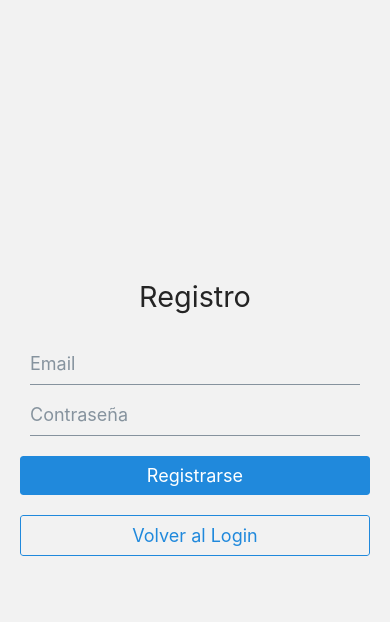
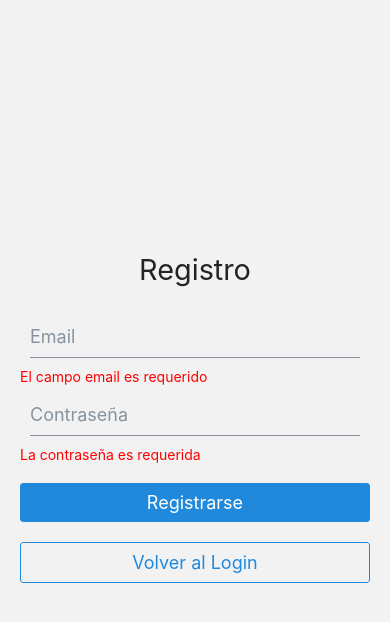
Before and after one commit to jclabrand/postgrado-univalle-modulo5-MiComidaFavorita, a React Native app: screen /Register in a window 390 px wide. Both pictures are taken after a click on the button "Registrarse". Shown: the top 622 px of the page. Built offline with nearby package versions, Linux system fonts and the light colour scheme; no server answers.

Commit message:
feat: validacion de campos

```diff
--- a/src/screens/RegisterScreen.js
+++ b/src/screens/RegisterScreen.js
@@ -3,12 +3,12 @@ import { View, StyleSheet } from 'react-native';
 import { Input, Button, Text } from 'react-native-elements';
 import { createUserWithEmailAndPassword } from 'firebase/auth';
 import { auth } from '../config/firebase';
+import { Formik } from 'formik';
+import * as Yup from 'yup';
 
 export default function RegisterScreen({ navigation }) {
-    const [email, setEmail] = useState('');
-    const [password, setPassword] = useState('');
     const [error, setError] = useState('');
-    const handleRegister = async () => {
+    const handleRegister = async ({ email, password }) => {
         try {
             const userCredential = await createUserWithEmailAndPassword(auth, email, password);
             navigation.replace('Home');
@@ -16,26 +16,49 @@ export default function RegisterScreen({ navigation }) {
             setError('Error al registrarse: ' + error.message);
         }
     };
+    const validationSchema = Yup.object().shape({
+        email: Yup.string()
+            .email('Email inválido')
+            .required('El campo email es requerido'),
+        password: Yup.string()
+            .min(8, 'La contraseña debe contener mínimo 8 caracteres')
+            .matches(/[A-Z]/, 'La contraseña debe contener al menos una letra mayúscula')
+            .matches(/[a-z]/, 'La contraseña debe contener al menos una letra minúscula')
+            .matches(/[0-9]/, 'La contraseña debe contener al menos un número')
+            .matches(/[!@#$%^&*(),.?":{}|<>]/, 'La contraseña debe contener al menos un carácter especial (!@#$%^&*(),.?":{}|<>)')
+            .required('La contraseña es requerida'),
+    });
 
     return (
+    <Formik
+        initialValues={{ email: '', password: '' }}
+        validationSchema={validationSchema}
+        onSubmit={values => handleRegister(values)}
+    >
+        {({ handleChange, handleBlur, handleSubmit, values, errors, touched }) => (
             <View style={styles.container}>
                 <Text h3 style={styles.title}>Registro</Text>
                 <Input
                     placeholder="Email"
-                value={email}
-                onChangeText={setEmail}
+                    value={values.email}
+                    onChangeText={handleChange('email')}
+                    onBlur={handleBlur('email')}
                     autoCapitalize="none"
                     />
+                {touched.email && errors.email && <Text style={styles.error}>{errors.email}</Text>}
+
                 <Input
                     placeholder="Contraseña"
-                value={password}
-                onChangeText={setPassword}
+                    value={values.password}
+                    onChangeText={handleChange('password')}
+                    onBlur={handleBlur('password')}
                     secureTextEntry
                     />
-            {error ? <Text style={styles.error}>{error}</Text> : null}
+                {touched.password && errors.password && <Text style={styles.error}>{errors.password}</Text>}
+
                 <Button
                     title="Registrarse"
-                onPress={handleRegister}
+                    onPress={handleSubmit}
                     containerStyle={styles.button}
                     />
                 <Button
@@ -44,7 +67,11 @@ export default function RegisterScreen({ navigation }) {
                     onPress={() => navigation.navigate('Login')}
                     containerStyle={styles.button}
                     />
+
+                {error ? <Text style={styles.error}>{error}</Text> : null}
             </View>
+        )}
+    </Formik>
   )
 }
 
@@ -63,7 +90,6 @@ const styles = StyleSheet.create({
     },
     error: {
         color: 'red',
-        textAlign: 'center',
         marginBottom: 10,
     },
 });
```
Lines whose indentation alone changed are shown as unchanged.
